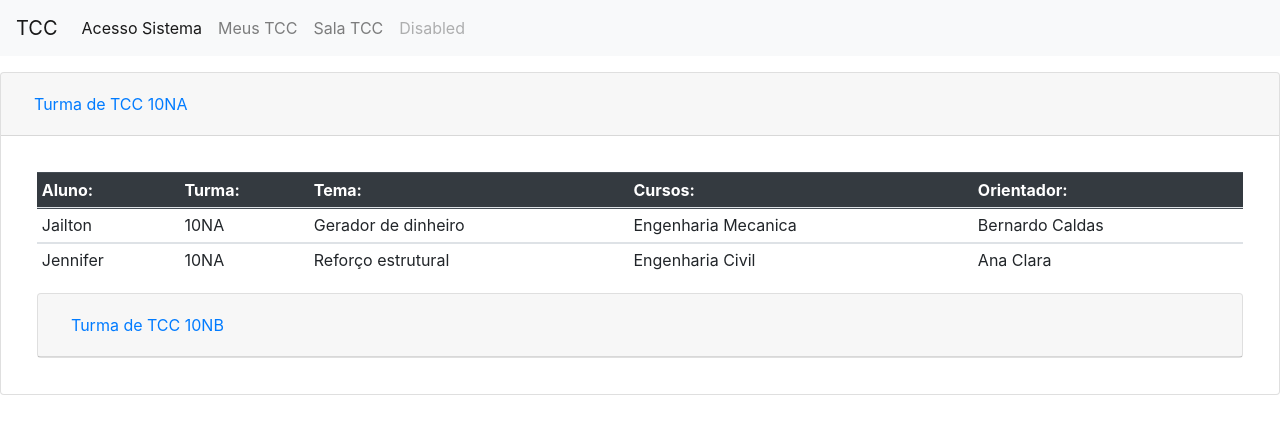
After one commit to jamcabral/tcc-repositorio, a Django app: page /tabela in a window 1280 px wide, after a click that opens the changed part. The commit adds this page. Shown: the top 434 px of the page. Run offline with Django 3.2, Linux system fonts and the light colour scheme; data comes from the database, SQL or seed files in the repository; both versions use the stored data as it was after the commit; some libraries are stand-ins or nearby versions.

```diff
--- a/core/admin.py
+++ b/core/admin.py
@@ -1,5 +1,5 @@
 from django.contrib import admin
-from .models import Curso, Turma, Professor, Coordenador, Aluno, Sala, Tcc, Defesa
+from .models import Curso, Turma, Professor, Coordenador, Aluno, Sala, tcc, Defesa
 
 # Register your models here.
 admin.site.site_header = "TCC SISTEMA"
@@ -39,7 +39,7 @@ class SalaAdmin(admin.ModelAdmin):
 admin.site.register(Sala, SalaAdmin)
 
 
-class TccAdmin(admin.ModelAdmin):
+class tccAdmin(admin.ModelAdmin):
     list_display = ('id_tcc', 'id_aluno_tcc', 'id_turma_tcc', 'id_turma_tcc__periodo_turma',  'tema_tcc', 'id_curso_tcc', 'orientador_tcc', 'co_orientador_tcc', 'carta_aceite_tcc', 'convite_banca_tcc', 'marcacao_banca_tcc')
     list_select_related = ['id_turma_tcc']
     search_fields = ['id_turma_tcc__periodo_turma',]
@@ -48,7 +48,7 @@ class TccAdmin(admin.ModelAdmin):
         return obj.id_turma_tcc.periodo_turma # obj."Atributo do model interno"."atributo do model externo"
     id_turma_tcc__periodo_turma.short_description = 'Turma Periodo'  #Renames column head
 
-admin.site.register(Tcc, TccAdmin)
+admin.site.register(tcc, tccAdmin)
 
 class DefesaAdmin(admin.ModelAdmin):
     list_display = ('id_tcc_df', 'id_sala_df', 'dt_df', 'banca1_df', 'banca2_df')
--- a/core/models.py
+++ b/core/models.py
@@ -24,6 +24,7 @@ class Turma(models.Model):
     class STATUS_TURMA_CHOICE(models.TextChoices):
         ATIVO = 'ATIVO', _('ATIVO'),
         ENCERRADA = 'ENCERRADA', _('ENCERRADA'),
+
     id_turma = models.AutoField(primary_key=True)
     nome_turma = models.CharField(verbose_name="Nome da Turma", max_length=50)
     id_curso_turma = models.ForeignKey(Curso, related_name="id_curso_turma", on_delete=models.CASCADE)
@@ -32,8 +33,8 @@ class Turma(models.Model):
     def __str__(self):
         return self.nome_turma
     class Meta:
-        verbose_name = 'Turma'
-        verbose_name_plural = 'Turmas'
+        verbose_name = 'turma'
+        verbose_name_plural = 'turmas'
 
 class Professor(models.Model):
     class CONDICAO_CHOICE(models.TextChoices):
@@ -82,7 +83,12 @@ class Sala(models.Model):
         verbose_name_plural = 'Salas'
 
 
-class Tcc(models.Model):
+class tcc(models.Model):
+    STATUS_CHOICES = (
+        ('Pendente', 'Pendente'),
+        ('Em Analise', 'Em Analise'),
+        ('Resolvido', 'Resolvido'),
+    )
     id_tcc = models.AutoField(verbose_name="Identificador TCC", primary_key=True)
     id_aluno_tcc = models.ForeignKey(Aluno, related_name='id_aluno_tcc', on_delete=models.CASCADE)
     id_turma_tcc = models.ForeignKey(Turma, on_delete=models.CASCADE)
@@ -93,16 +99,18 @@ class Tcc(models.Model):
     carta_aceite_tcc = models.FileField(verbose_name="CartadeAceita", upload_to=tcc_directory_path, blank=True, null=True)
     convite_banca_tcc = models.FileField(verbose_name="ConviteBanca", upload_to=tcc_directory_path , blank=True, null=True)
     marcacao_banca_tcc = models.FileField(verbose_name="MarcaçãoBanca", upload_to=tcc_directory_path, blank=True, null=True)
-    def __str__(self):
-        return 'TEMA: ' + self.tema_tcc + '  |   Nome: ' + self.id_aluno_tcc.nome_aluno
+    status_tcc = models.CharField(max_length=50, choices=STATUS_CHOICES, default='Pendente')
+
+    #def __str__(self):
+        #return 'TEMA: ' + self.tema_tcc + '  |   Nome: ' + self.id_aluno_tcc.nome_aluno
     class Meta:
-        verbose_name = 'Tcc'
-        verbose_name_plural = 'Tccs'
+        verbose_name = 'tcc'
+        verbose_name_plural = 'tccs'
 
 
 class Defesa(models.Model):
     id_df = models.AutoField(verbose_name="Identificador Apresentacao", primary_key=True)
-    id_tcc_df = models.ForeignKey(Tcc, related_name='id_tcc_df', on_delete=models.CASCADE)
+    id_tcc_df = models.ForeignKey(tcc, related_name='id_tcc_df', on_delete=models.CASCADE)
     id_sala_df = models.ForeignKey(Sala, related_name='id_sala_df', on_delete=models.CASCADE)
     dt_df = models.DateTimeField(verbose_name="Data e Hora da Apresentacao", auto_now=False, auto_now_add=False)
     banca1_df = models.ForeignKey(Professor, related_name='banca1_df', on_delete=models.CASCADE, blank=True, null=True)
--- a/core/templates/index.html
+++ b/core/templates/index.html
@@ -27,7 +27,7 @@
         <a class="nav-link" href="tcc">Meus TCC</a>
       </li>
       <li class="nav-item">
-        <a class="nav-link" href="#">Sala TCC</a>
+        <a class="nav-link" href="tabela">Sala TCC</a>
       </li>
       <li class="nav-item">
         <a class="nav-link disabled" href="#" tabindex="-1" aria-disabled="true">Disabled</a>
--- /dev/null
+++ b/core/templates/tabela.html
@@ -0,0 +1,132 @@
+<!doctype html>
+<html class="no-js" lang="pt-br">
+<head>
+{% load static %}
+<meta charset="utf-8" />
+<meta name="viewport" content="width=device-width, initial-scale=1.0" />
+<title>TCC</title>
+<link href="https://fonts.googleapis.com/css?family=Oswald&display=swap" rel="stylesheet">
+<link rel="stylesheet" href="{% static 'css/bootstrap.min.css' %}">
+</head>
+
+
+<body>
+
+
+<nav class="navbar navbar-expand-lg navbar-light bg-light fixed-top">
+  <a class="navbar-brand" href="#">TCC</a>
+  <button class="navbar-toggler" type="button" data-toggle="collapse" data-target="#navbarNav" aria-controls="navbarNav" aria-expanded="false" aria-label="Toggle navigation">
+    <span class="navbar-toggler-icon"></span>
+  </button>
+  <div class="collapse navbar-collapse" id="navbarNav">
+    <ul class="navbar-nav">
+      <li class="nav-item active">
+        <a class="nav-link" href="admin/">Acesso Sistema<span class="sr-only">(current)</span></a>
+      </li>
+      <li class="nav-item">
+        <a class="nav-link" href="tcc">Meus TCC</a>
+      </li>
+      <li class="nav-item">
+        <a class="nav-link" href="#">Sala TCC</a>
+      </li>
+      <li class="nav-item">
+        <a class="nav-link disabled" href="#" tabindex="-1" aria-disabled="true">Disabled</a>
+      </li>
+    </ul>
+  </div>
+</nav>
+
+<br><br><br>
+
+<div id="accordion">
+
+{% for Turma in turma %}
+
+  <div class="card">
+    <div class="card-header" id="heading{{ Turma.nome_turma }}">
+      <h5 class="mb-0">
+        <button class="btn btn-link" data-toggle="collapse" data-target="#collapse{{ Turma.nome_turma }}" aria-expanded="true" aria-controls="collapse{{ Turma.nome_turma }}">
+          Turma de TCC {{ Turma.nome_turma }}
+        </button>
+      </h5>
+    </div>
+
+    <div id="collapse{{ Turma.nome_turma }}" class="collapse" aria-labelledby="heading{{ Turma.nome_turma }}" data-parent="#accordion">
+      <div class="card-body">
+
+<!-- Criar Filtros para Visualização do Table-->
+<div class="m-3">
+<div class="" style="overflow-x: scroll; overflow-y: hidden; width: 100%; white-space:nowrap;">
+<table class="table table-sm table-hover">
+  <thead>
+    <tr class="thead-dark">
+    <th scope="col">Aluno:</th>
+      <th scope="col">Turma:</th>
+      <th scope="col">Tema:</th>
+      <th scope="col">Cursos:</th>
+      <th scope="col">Orientador:</th>
+
+
+    </tr>
+  </thead>
+  <tbody id="myTable">
+    {% for tcc in tcc %}
+
+
+  <tr>
+        {% if  Turma.nome_turma  == tcc.id_turma_tcc.nome_turma %}
+    <td>
+            {{ tcc.id_aluno_tcc }}
+    </td>
+      <td>
+            {{ tcc.id_turma_tcc.nome_turma }}
+     </td>
+      <td>
+            {{ tcc.tema_tcc }}
+     </td>
+      <td>
+            {{ tcc.id_curso_tcc }}
+      </td>
+
+      <td>
+            {{ tcc.orientador_tcc }}
+  </td>
+    </tr>
+  </tbody>
+        {% endif %}
+    {% endfor %}
+
+</table>
+    </div>
+
+
+{% endfor %}
+</div>
+
+<!-- Footer -->
+<!-- Footer -->
+<script src="https://code.jquery.com/jquery-2.1.4.min.js"></script>
+<script src="{% static 'js/bootstrap.min.js' %}"></script>
+
+
+
+<script>
+      $(document).foundation();
+    </script>
+
+    <script>
+window.onscroll = function() {myFunction()};
+
+var header = document.getElementById("myHeader");
+var sticky = header.offsetTop;
+
+function myFunction() {
+  if (window.pageYOffset > sticky) {
+    header.classList.add("sticky");
+  } else {
+    header.classList.remove("sticky");
+  }
+}
+</script>
+</body>
+</html>
--- a/core/urls.py
+++ b/core/urls.py
@@ -3,9 +3,10 @@ from django.conf.urls import url
 from django.contrib.auth.decorators import login_required
 
 
-from .views import HomeView, TccView
+from .views import HomeView, TccView, tabelaView
 
 urlpatterns = [
     path('' , HomeView),
     path('tcc' , TccView),
+    path('tabela' , tabelaView),
 ]
--- a/core/views.py
+++ b/core/views.py
@@ -1,6 +1,6 @@
 from django.shortcuts import render
 from django.http import HttpResponse
-from .models import Turma
+from .models import Turma, tcc
 
 
 def HomeView(request):
@@ -10,4 +10,11 @@ def HomeView(request):
 def TccView(request):
     data = {}
     data['turma'] = Turma.objects.all()
+    data['tcc'] = tcc.objects.all()
     return render(request, 'tcc.html', data)
+
+def tabelaView(request):
+    data = {}
+    data['tcc'] = tcc.objects.all()
+    data['turma'] = Turma.objects.all()
+    return render(request, 'tabela.html', data)
--- a/requirements.txt
+++ b/requirements.txt
@@ -1,5 +1,5 @@
 asgiref==3.2.3
-Django==3.0.3
+Django==3.0.2
 pkg-resources==0.0.0
 pytz==2019.3
 sqlparse==0.3.0
```
Also changed, not shown: core/templates/tcc.html (+73 -14 lines), core/migrations/0008_auto_20200215_2354.py (added), core/migrations/0009_auto_20200216_0008.py (added), db.sqlite3.
